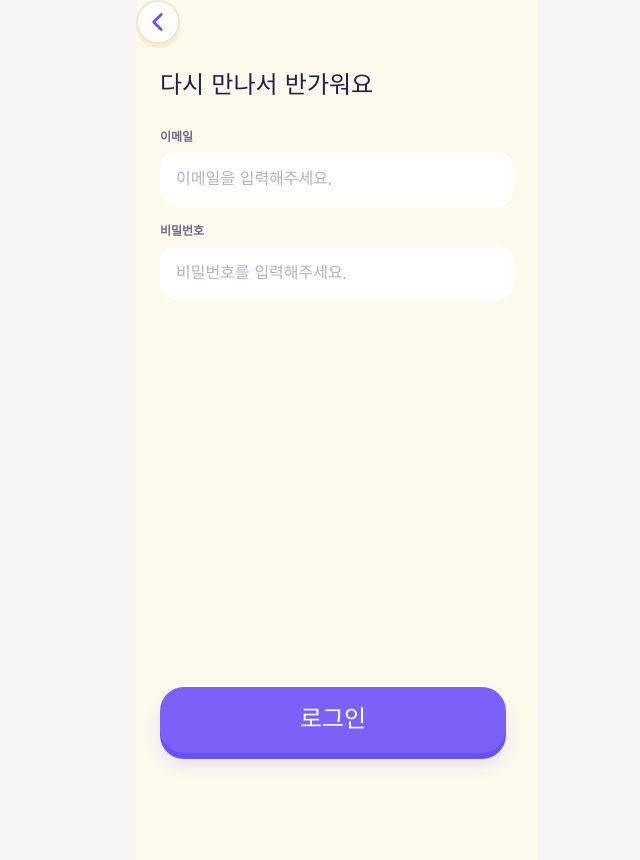
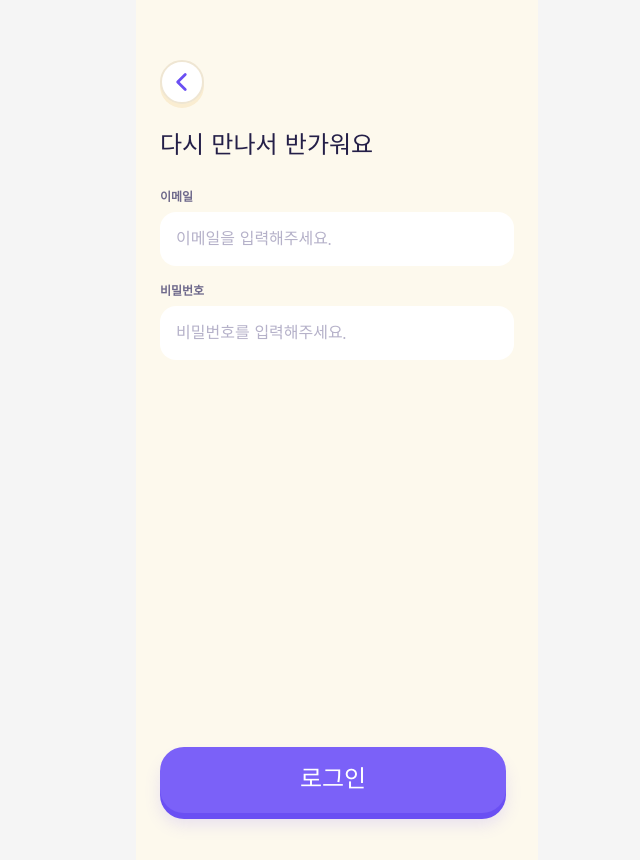
Before and after one commit to line4thon-moyamoya/FE, a React (Vite) app: page /login in a window 1280 px wide. Shown: the top 860 px of the page, without its empty margins (303-943 px from the left). Built offline with nearby package versions, Linux system fonts and the light colour scheme.

Commit message:
[FIX/#69] 이미 계정이 있어요 페이지 BackButton 위치 수정

```diff
--- a/src/pages/Login/Login.tsx
+++ b/src/pages/Login/Login.tsx
@@ -11,7 +11,10 @@ export default function Login() {
   const navigate = useNavigate();
   return (
     <div className="flex flex-col">
-      <BackButton />
+      <div className="flex pt-15 pl-6">
+        <BackButton />
+      </div>
+
       <div className="flex flex-col pl-6">
         <p className="text-2xl font-normal font-jua leading-9 text-[#241F48] mt-6">
           다시 만나서 반가워요
```
